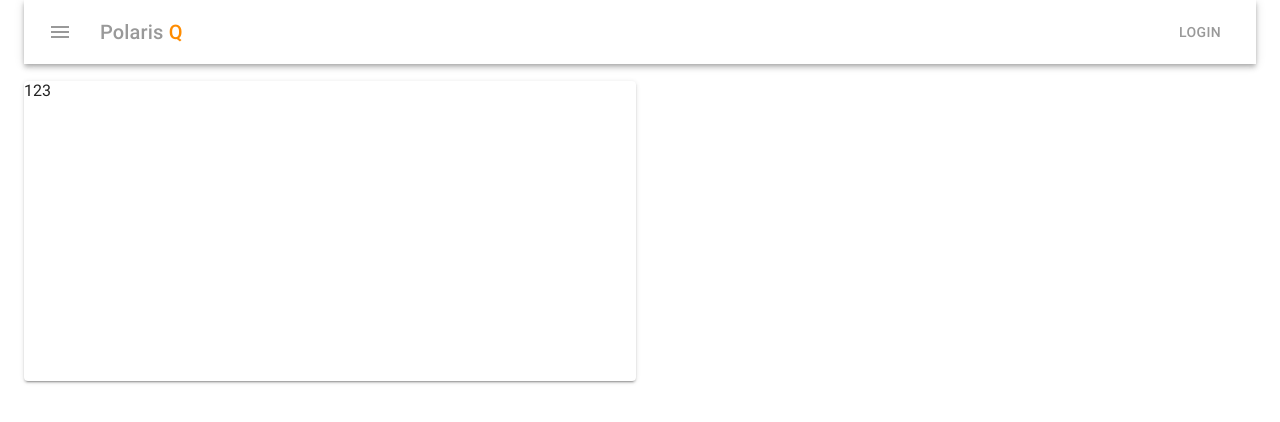
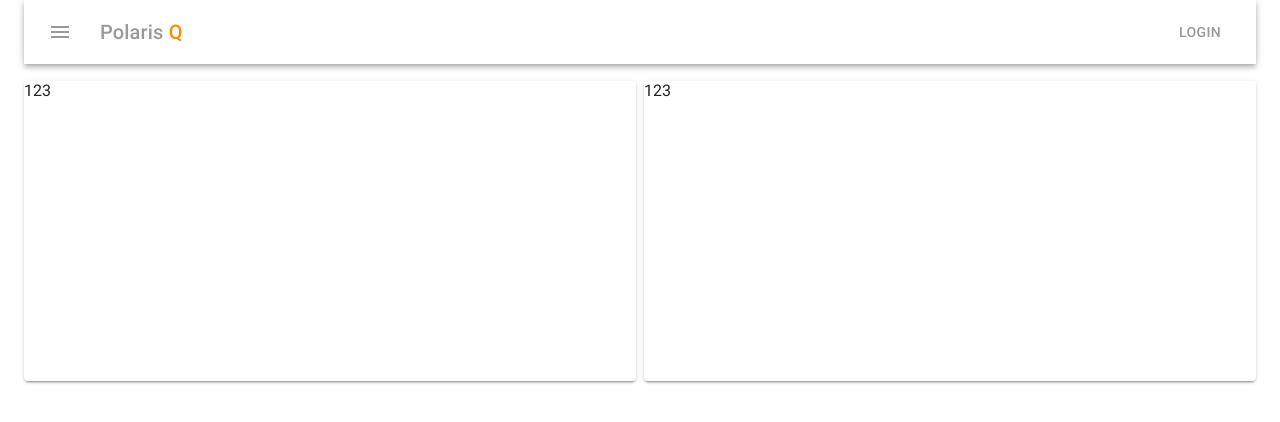
Before and after one commit to Abubjazov/CryptoVizor, a React (Create React App) app: page / in a window 1280 px wide. Shown: the top 422 px of the page. Built offline with nearby package versions, Linux system fonts and the light colour scheme.

Commit message:
PROJ: added CryptoCurrency

```diff
--- a/src/App/App.tsx
+++ b/src/App/App.tsx
@@ -3,6 +3,7 @@ import { Container, Grid } from "@material-ui/core";
 
 import AppMenu from "../components/AppMenu";
 import RateExchanger from "../components/RateExchanger";
+import CryptoCurrency from "../components/CryptoCurrency";
 
 const App: FC = () => {
   return (
@@ -12,6 +13,9 @@ const App: FC = () => {
         <Grid item xs={6}>
           <RateExchanger />
         </Grid>
+        <Grid item xs={6}>
+          <CryptoCurrency />
+        </Grid>
       </Grid>
     </Container>
   );
--- /dev/null
+++ b/src/components/CryptoCurrency/CryptoCurrency.tsx
@@ -0,0 +1,33 @@
+import React, { FC } from "react";
+import { makeStyles, Paper } from "@material-ui/core";
+
+const useStyles = makeStyles((theme) => ({
+  root: {
+    flexGrow: 1,
+  },
+  menuButton: {
+    marginRight: theme.spacing(2),
+  },
+  title: {
+    flexGrow: 1,
+  },
+  toolbar: {
+    background: "#FFFFFF",
+    color: "#999999",
+  },
+  q: {
+    color: "#ff8c00",
+  },
+}));
+
+const CryptoCurrency: FC = () => {
+  const classes = useStyles();
+
+  return (
+    <Paper elevation={2} style={{ height: "300px" }}>
+      123
+    </Paper>
+  );
+};
+
+export default CryptoCurrency;
--- /dev/null
+++ b/src/components/CryptoCurrency/index.ts
@@ -0,0 +1,3 @@
+import CryptoCurrency from "./CryptoCurrency";
+
+export default CryptoCurrency;
```
